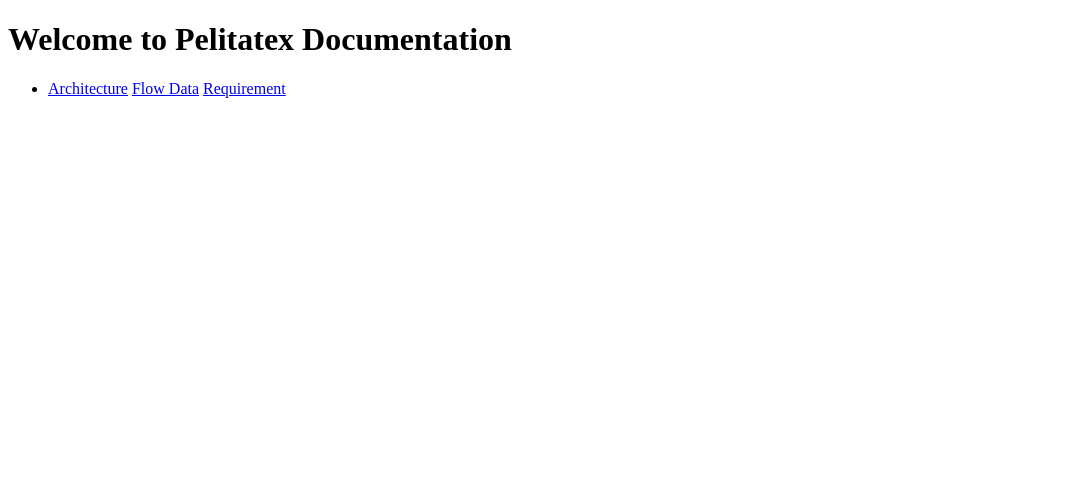
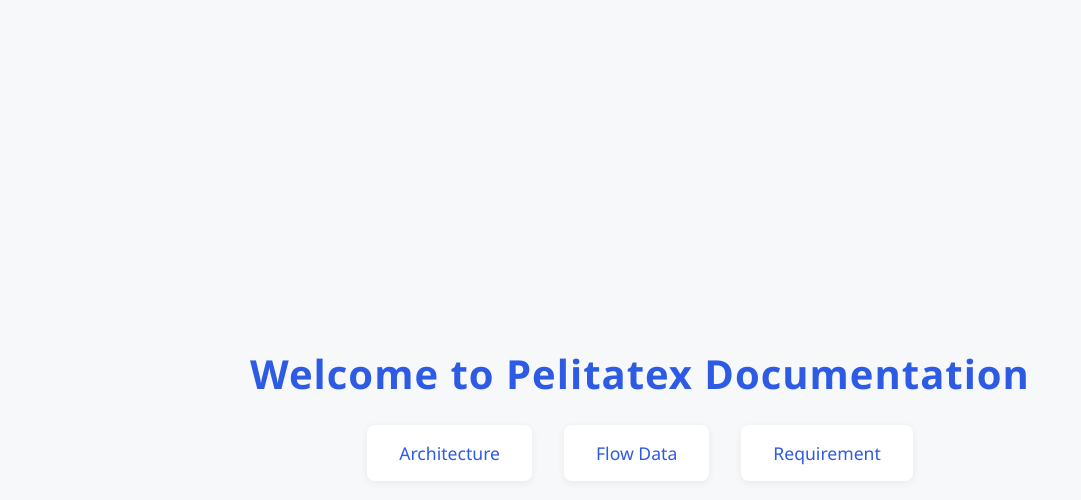
Before and after one commit to pelitatex/backend-service, a website: page docs/index.html in a window 1280 px wide. Shown: the whole page, without its empty margins (0-1081 px from the left). Drawn offline with Linux system fonts and the light colour scheme.

Commit message:
udpate index,html

```diff
--- a/docs/index.html
+++ b/docs/index.html
@@ -3,15 +3,65 @@
 <head>
     <meta charset="UTF-8">
     <title>Pelitatex Documentation</title>
+    <style>
+        body {
+            background: #f6f8fa;
+            font-family: 'Segoe UI', 'Roboto', Arial, sans-serif;
+            color: #222;
+            margin: 0;
+            padding: 0;
+            min-height: 100vh;
+            display: flex;
+            flex-direction: column;
+            align-items: center;
+            justify-content: center;
+        }
+        h1 {
+            font-size: 2.5rem;
+            margin-bottom: 1.5rem;
+            color: #2d5be3;
+            letter-spacing: 1px;
+        }
+        ul {
+            list-style: none;
+            padding: 0;
+            margin: 0;
+            display: flex;
+            gap: 2rem;
+        }
+        li {
+            background: #fff;
+            border-radius: 8px;
+            box-shadow: 0 2px 8px rgba(0,0,0,0.06);
+            transition: box-shadow 0.2s;
+        }
+        li:hover {
+            box-shadow: 0 4px 16px rgba(45,91,227,0.12);
+        }
+        a {
+            display: block;
+            padding: 1rem 2rem;
+            text-decoration: none;
+            color: #2d5be3;
+            font-weight: 500;
+            font-size: 1.1rem;
+            border-radius: 8px;
+            transition: background 0.2s, color 0.2s;
+        }
+        a:hover {
+            background: #2d5be3;
+            color: #fff;
+        }
+    </style>
 </head>
 <body>
     <h1>Welcome to Pelitatex Documentation</h1>
     <ul>
         <li>
             <a href="chart/architecture-diagram.html">Architecture</a>
-            <a href="chart/flowdata-diagram.html">Flow Data</a>
-            <a href="chart/requirement.md">Requirement</a>
         </li>
+        <li><a href="chart/flowdata-diagram.html">Flow Data</a></li>
+        <li><a href="chart/requirement.md">Requirement</a></li>
     </ul>
 </body>
 </html>
```
